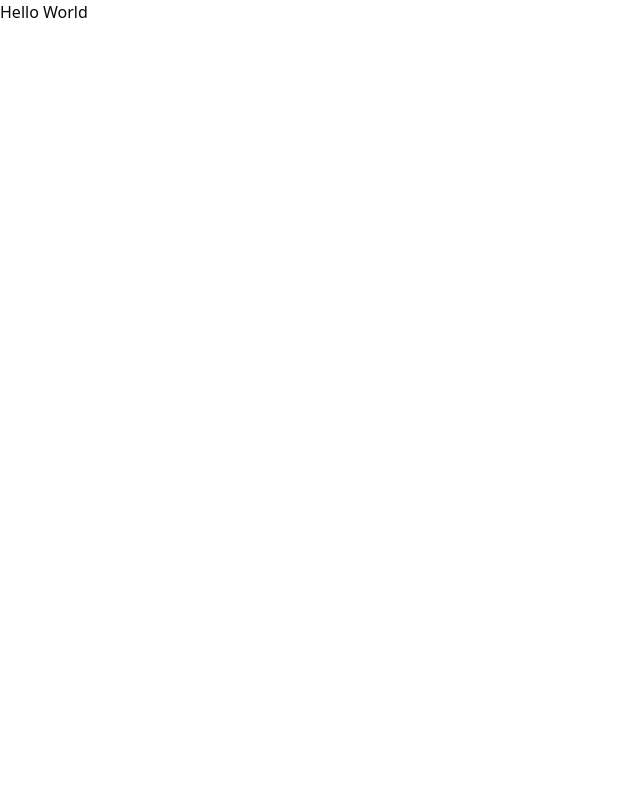
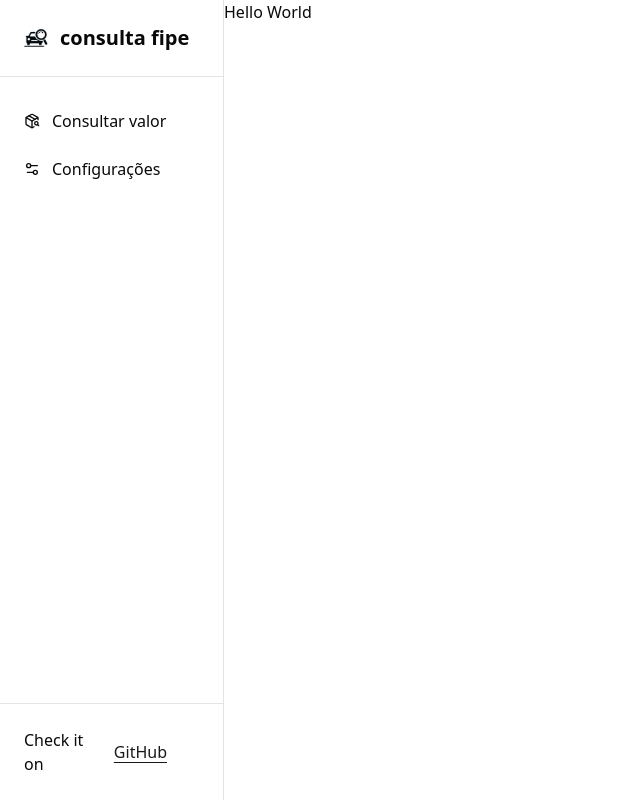
Before and after one commit to lorenzoa7/consulta-fipe, a Next.js app: page / in a window 1280 px wide. Shown: the whole page, without its empty margins (0-640 px from the left). Built offline with nearby package versions, Linux system fonts and the light colour scheme.

Commit message:
feat: create sidebar

```diff
--- a/src/app/layout.tsx
+++ b/src/app/layout.tsx
@@ -1,3 +1,4 @@
+import { Sidebar } from '@/components/core/sidebar'
 import { Toaster } from '@/components/ui/sonner'
 import { roboto } from '@/lib/fonts'
 import { cn } from '@/lib/utils'
@@ -26,6 +27,7 @@ export default function RootLayout({
           enableSystem
         >
           <div className="grid h-screen grid-cols-[14rem_1fr]">
+            <Sidebar />
             <main className="flex flex-1 flex-col">{children}</main>
           </div>
           <Toaster richColors />
--- /dev/null
+++ b/src/components/core/sidebar.tsx
@@ -0,0 +1,62 @@
+'use client'
+
+import { navConfig } from '@/config/nav'
+import { projectRepositoryUrl } from '@/config/site'
+import { cn } from '@/lib/utils'
+import Link from 'next/link'
+import { usePathname } from 'next/navigation'
+import { GithubIcon } from '../icons/github'
+import { LogoIcon } from '../icons/logo'
+import { buttonVariants } from '../ui/button'
+
+export function Sidebar() {
+  const pathname = usePathname()
+  const paths = pathname.split('/')
+
+  return (
+    <aside className="flex flex-col space-y-6 border-r border-border">
+      <header className="flex items-center gap-3 border-b border-border p-6">
+        <LogoIcon className="size-6" />
+        <h1 className="text-xl font-semibold">consulta fipe</h1>
+      </header>
+
+      <main className="grow flex-col px-3">
+        <nav className="flex flex-col gap-2">
+          {navConfig.map(({ title, href, icon: Icon }) => {
+            const hrefPaths = href.split('/')
+            return (
+              <Link
+                key={title}
+                href={href}
+                data-active={
+                  paths.length > 1 &&
+                  hrefPaths.length > 1 &&
+                  paths[1] === hrefPaths[1]
+                }
+                className="flex items-center rounded-md px-3 py-2 transition-colors duration-500 hover:bg-muted/50 data-[active=true]:bg-muted"
+              >
+                {Icon && <Icon className="mr-3 size-4" />}
+                {title}
+              </Link>
+            )
+          })}
+        </nav>
+      </main>
+      <footer className="mt-auto flex flex-col items-center gap-2 border-t border-border p-6">
+        <div className="flex items-center gap-2">
+          <span>Check it on</span>
+          <Link
+            href={projectRepositoryUrl}
+            className={cn(
+              buttonVariants({ size: 'none', variant: 'linkSecondary' }),
+              'flex items-center gap-2 text-base',
+            )}
+            target="_blank"
+          >
+            GitHub <GithubIcon />
+          </Link>
+        </div>
+      </footer>
+    </aside>
+  )
+}
```
